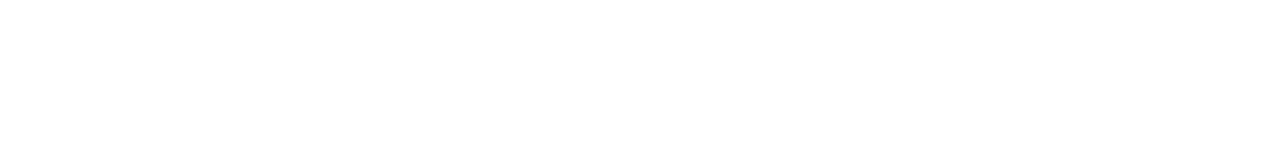
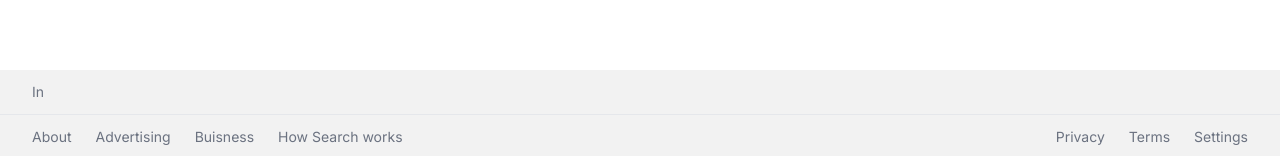
Before and after one commit to sandilya27/Google-Search-Clone, a Next.js app: page / in a window 1280 px wide. Shown: the part 641-797 px from the top of the page. Built offline with nearby package versions, Linux system fonts and the light colour scheme; no server answers.

Commit message:
added footer component

```diff
--- a/src/app/layout.jsx
+++ b/src/app/layout.jsx
@@ -1,5 +1,6 @@
 import { Inter } from "next/font/google";
 import "./globals.css";
+import Footer from "@/components/Footer";
 
 const inter = Inter({ subsets: ["latin"] });
 
@@ -11,7 +12,9 @@
 export default function RootLayout({ children }) {
   return (
     <html lang="en">
-      <body className={inter.className}>{children}</body>
+      <body className={inter.className}>{children}
+      <Footer/>
+      </body>
     </html>
   );
 }
--- /dev/null
+++ b/src/components/CountryLookup.jsx
@@ -0,0 +1,26 @@
+"use client";
+
+import { useEffect, useState } from "react";
+
+const CountryLookup = () => {
+  const [country, setCountry] = useState("In");
+
+  const getCountry = async () => {
+    const response = await fetch(
+      `https://extreme-ip-lookup.com/json/?key=${process.env.NEXT_PUBLIC_IP_API_KEY}`
+    )
+      .then((res) => res.json())
+      .then((data) => data.country);
+
+    if (!response) return;
+    setCountry(response);
+  };
+
+  useEffect(() => {
+    getCountry();
+  }, []);
+
+  return <div>{country}</div>;
+};
+
+export default CountryLookup;
--- /dev/null
+++ b/src/components/Footer.jsx
@@ -0,0 +1,27 @@
+import CountryLookup from "./CountryLookup";
+
+const Footer = () => {
+  return (
+    <footer className="absolute bottom-0 text-sm text-gray-500 bg-[#f2f2f2] w-full">
+      <div className="border-b px-8 py-3">
+        <CountryLookup />
+      </div>
+      <div className="flex flex-col sm:flex-row justify-between items-center px-8 py-3 space-y-7 sm:space-y-0">
+        <ul className="flex items-center space-x-6">
+          <li className="hover:underline cursor-pointer">About</li>
+          <li className="hover:underline cursor-pointer">Advertising</li>
+          <li className="hover:underline cursor-pointer">Buisness</li>
+          <li className="hover:underline cursor-pointer">How Search works</li>
+        </ul>
+
+        <ul className="flex items-center space-x-6">
+          <li className="hover:underline cursor-pointer">Privacy</li>
+          <li className="hover:underline cursor-pointer">Terms</li>
+          <li className="hover:underline cursor-pointer">Settings</li>
+        </ul>
+      </div>
+    </footer>
+  );
+};
+
+export default Footer;
```
Also changed, not shown: 1 other file (tests, documents, lock files or other folders).
